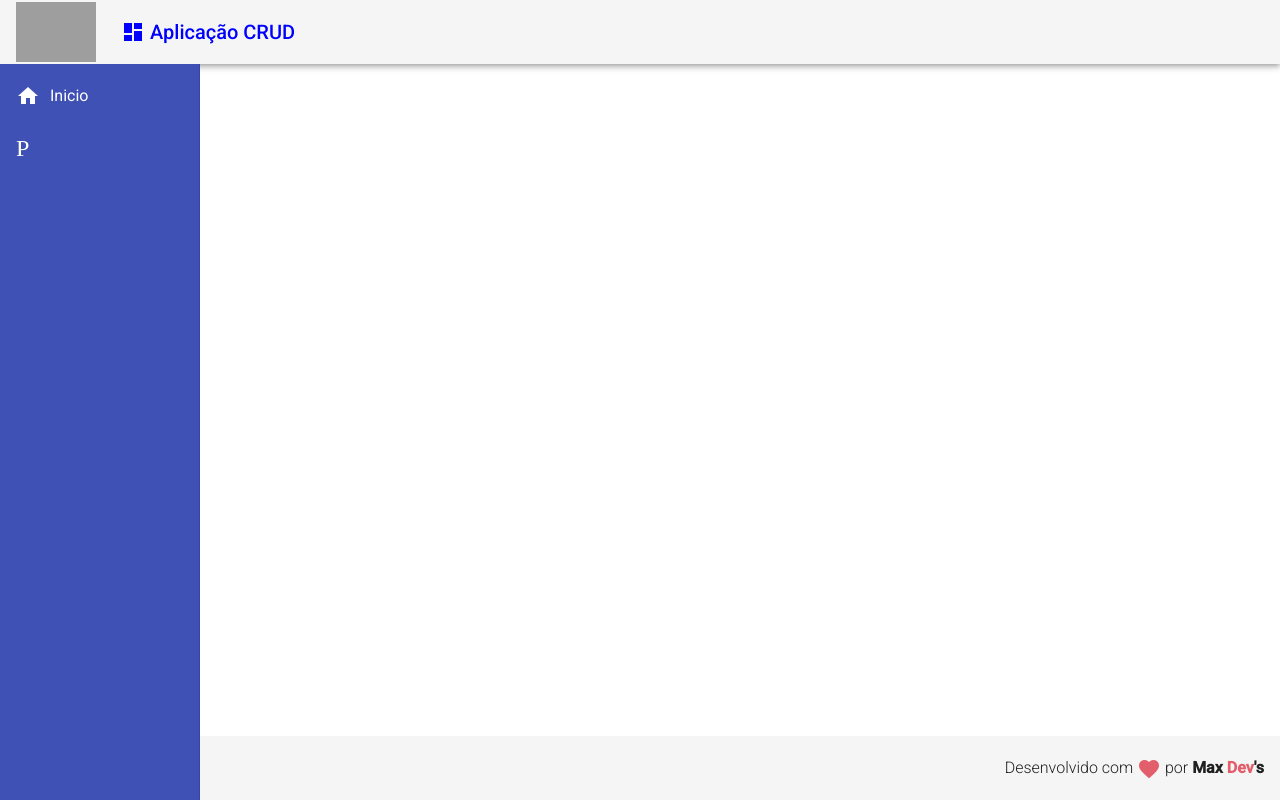
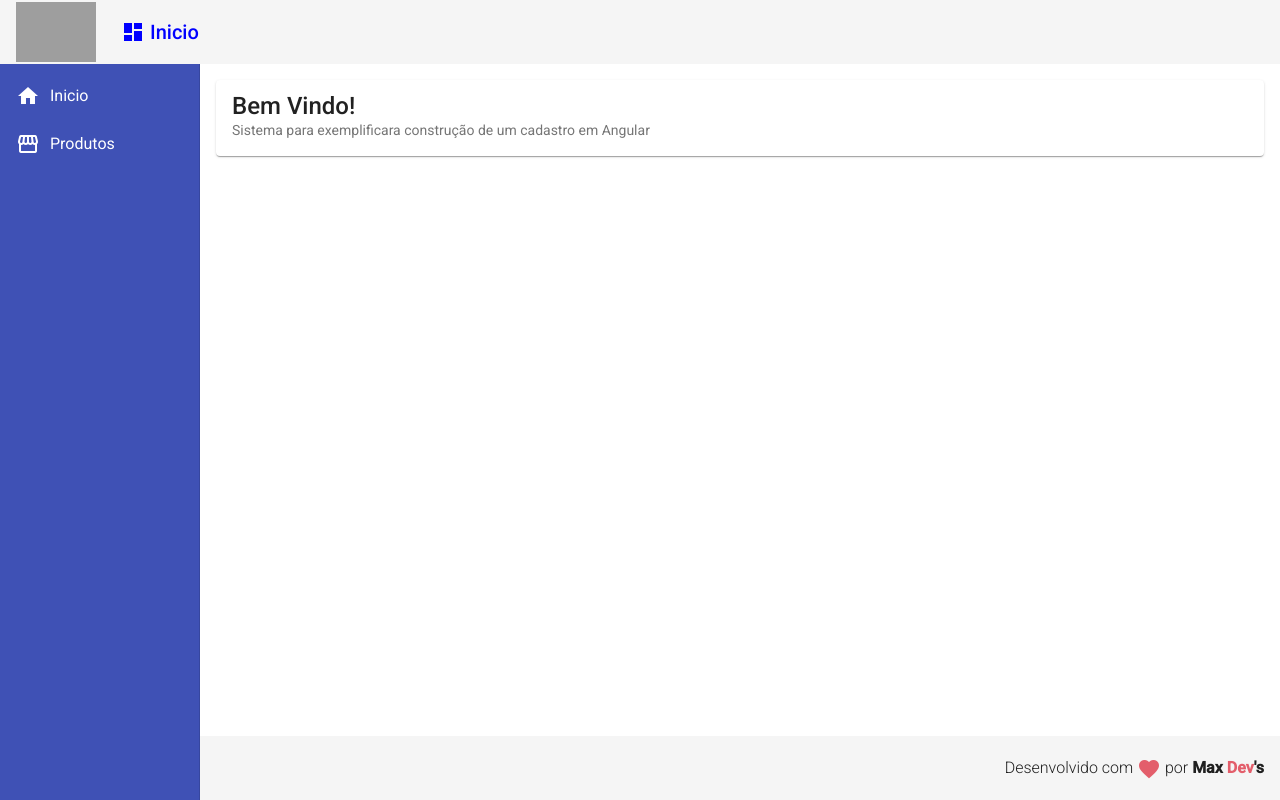
Before and after one commit to RodneiDias/cadastro-Angular, an Angular app in the folder frontend/: page / in a window 1280 px wide. Built offline with nearby package versions, Linux system fonts and the light colour scheme; grey boxes are pictures that could not be loaded.

Commit message:
Criação
Criação da nav e da Home

```diff
--- a/frontend/src/app/components/template/header/header.component.html
+++ b/frontend/src/app/components/template/header/header.component.html
@@ -9,7 +9,7 @@
     <i class="material-icons">
         dashboard
     </i>
-    Aplicação CRUD
+    Inicio
 </a>
 </span>
 </mat-toolbar>
--- a/frontend/src/app/components/template/nav/nav.component.css
+++ b/frontend/src/app/components/template/nav/nav.component.css
@@ -8,3 +8,8 @@
 .sidenav i{
     padding-right: 10px;
 }
+.content{
+    padding: 16px;
+    background-color: #ffff
+    ;
+}
--- a/frontend/src/app/components/template/nav/nav.component.html
+++ b/frontend/src/app/components/template/nav/nav.component.html
@@ -2,17 +2,21 @@
   <mat-sidenav class="sidenav" mode="side" opened fixedInViewport="true" fixedTopGap="64">
     <mat-nav-list class="nav-list">
       <a mat-list-item>
-        <i class="material-icons" >
+        <i class="material-icons">
           home
         </i>
         Inicio
       </a>
       <a mat-list-item>
         <i class="material-icons">
-          Produtos
+          storefront
         </i>
-        Inicio
+        Produtos
       </a>
     </mat-nav-list>
   </mat-sidenav>
+  <mat-sidenav-content class="content">
+    <app-home></app-home>
+  </mat-sidenav-content>
+
 </mat-sidenav-container>
--- /dev/null
+++ b/frontend/src/app/views/home/home.component.html
@@ -0,0 +1,8 @@
+<mat-card>
+    <mat-card-title class="title">
+        Bem Vindo!
+    </mat-card-title>
+    <mat-card-subtitle class="subtitle">
+        Sistema para exemplificara construção de um cadastro em Angular
+    </mat-card-subtitle>
+</mat-card>
--- /dev/null
+++ b/frontend/src/app/views/home/home.component.ts
@@ -0,0 +1,15 @@
+import { Component, OnInit } from '@angular/core';
+
+@Component({
+  selector: 'app-home',
+  templateUrl: './home.component.html',
+  styleUrls: ['./home.component.css']
+})
+export class HomeComponent implements OnInit {
+
+  constructor() { }
+
+  ngOnInit(): void {
+  }
+
+}
```
Also changed, not shown: frontend/src/app/app.module.ts (+7 -3 lines), frontend/src/app/views/home/home.component.css (added), 1 other file (tests, documents, lock files or other folders).
